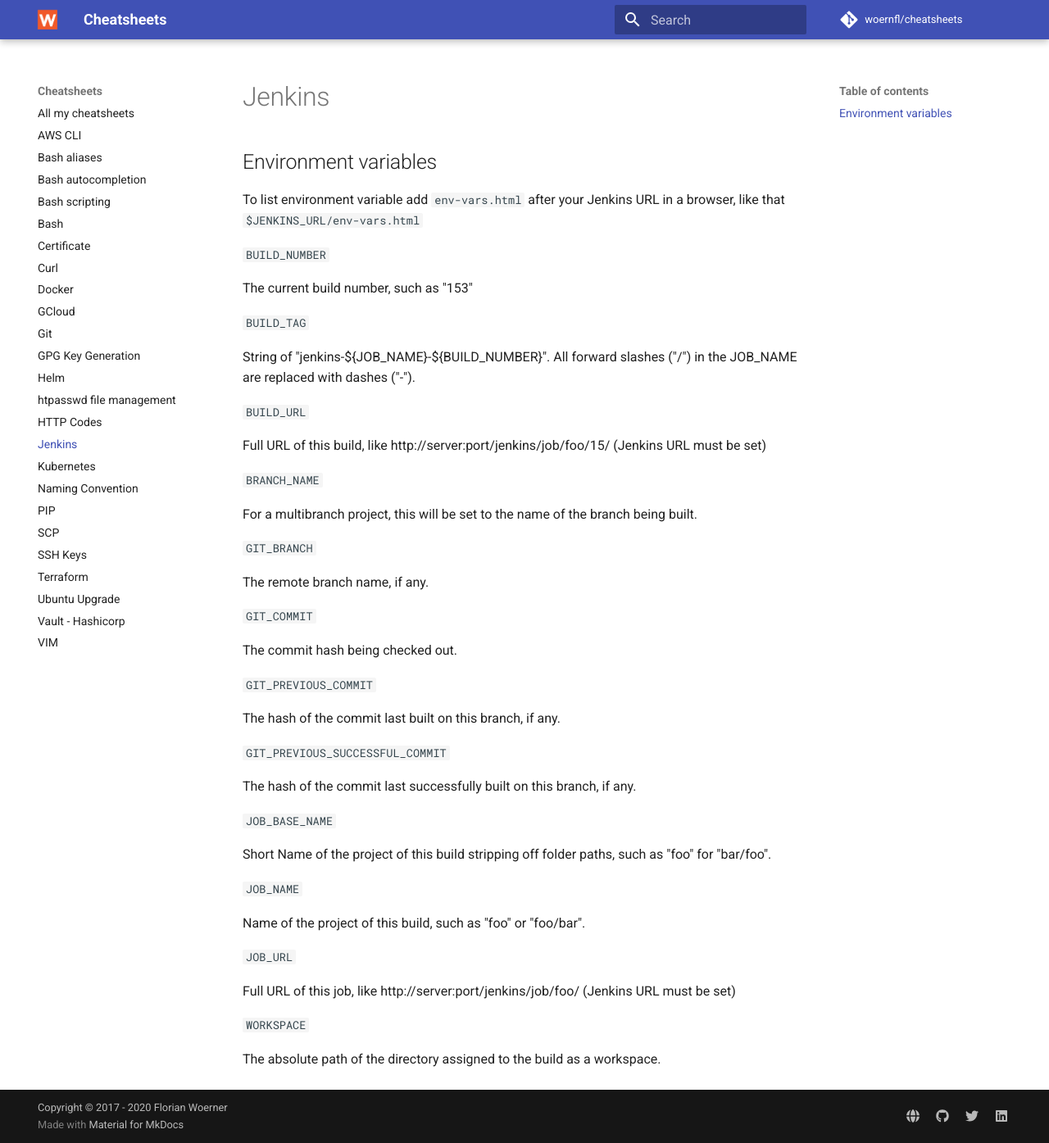
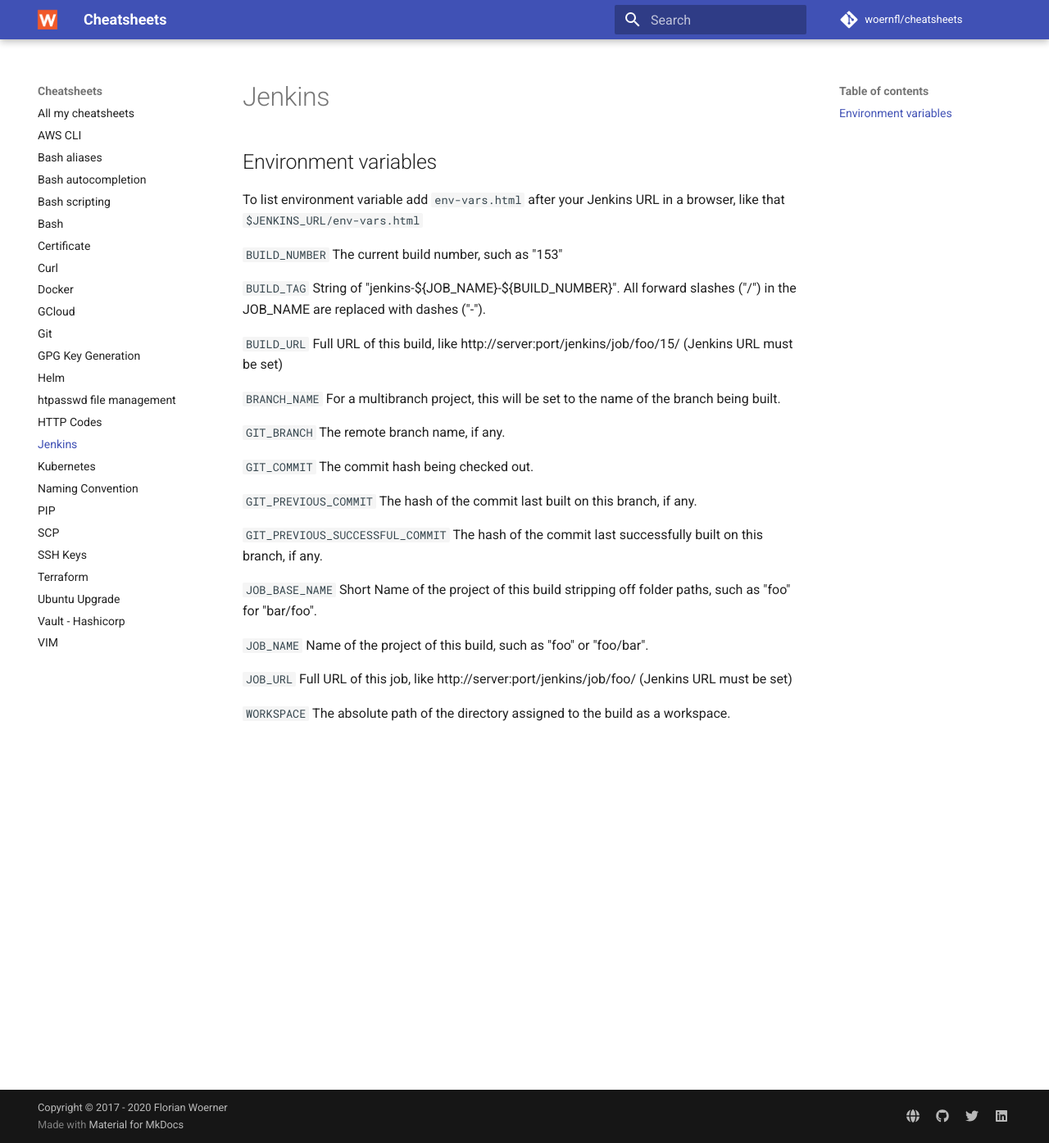
Before and after one commit to woernfl/cheatsheets, an MkDocs documentation site: the page built from docs/jenkins.md, in a window 1280 px wide and 1395 px high. Shown: the whole window at 82% size. Built offline with MkDocs 1.6.1 and Material for MkDocs 9.7.7, drawn with Linux system fonts in a browser that asks for light colours; comment, search, counter and statistics services are not loaded.

Commit message:
Update jenkins.md

```diff
--- a/docs/jenkins.md
+++ b/docs/jenkins.md
@@ -5,50 +5,26 @@
 
 To list environment variable add `env-vars.html` after your Jenkins URL in a browser, like that `$JENKINS_URL/env-vars.html`
 
-`BUILD_NUMBER`
+`BUILD_NUMBER` The current build number, such as "153"
 
-The current build number, such as "153"
+`BUILD_TAG` String of "jenkins-${JOB_NAME}-${BUILD_NUMBER}". All forward slashes ("/") in the JOB_NAME are replaced with dashes ("-").
 
-`BUILD_TAG`
+`BUILD_URL` Full URL of this build, like http://server:port/jenkins/job/foo/15/ (Jenkins URL must be set)
 
-String of "jenkins-${JOB_NAME}-${BUILD_NUMBER}". All forward slashes ("/") in the JOB_NAME are replaced with dashes ("-").
+`BRANCH_NAME` For a multibranch project, this will be set to the name of the branch being built.
 
-`BUILD_URL`
+`GIT_BRANCH` The remote branch name, if any.
 
-Full URL of this build, like http://server:port/jenkins/job/foo/15/ (Jenkins URL must be set)
+`GIT_COMMIT` The commit hash being checked out.
 
-`BRANCH_NAME`
+`GIT_PREVIOUS_COMMIT` The hash of the commit last built on this branch, if any.
 
-For a multibranch project, this will be set to the name of the branch being built.
+`GIT_PREVIOUS_SUCCESSFUL_COMMIT` The hash of the commit last successfully built on this branch, if any.
 
-`GIT_BRANCH`
+`JOB_BASE_NAME` Short Name of the project of this build stripping off folder paths, such as "foo" for "bar/foo".
 
-The remote branch name, if any.
+`JOB_NAME` Name of the project of this build, such as "foo" or "foo/bar".
 
-`GIT_COMMIT`
+`JOB_URL` Full URL of this job, like http://server:port/jenkins/job/foo/ (Jenkins URL must be set)
 
-The commit hash being checked out.
-
-`GIT_PREVIOUS_COMMIT`
-
-The hash of the commit last built on this branch, if any.
-
-`GIT_PREVIOUS_SUCCESSFUL_COMMIT`
-
-The hash of the commit last successfully built on this branch, if any.
-
-`JOB_BASE_NAME`
-
-Short Name of the project of this build stripping off folder paths, such as "foo" for "bar/foo".
-
-`JOB_NAME`
-
-Name of the project of this build, such as "foo" or "foo/bar".
-
-`JOB_URL`
-
-Full URL of this job, like http://server:port/jenkins/job/foo/ (Jenkins URL must be set)
-
-`WORKSPACE`
-
-The absolute path of the directory assigned to the build as a workspace.
+`WORKSPACE` The absolute path of the directory assigned to the build as a workspace.
```
